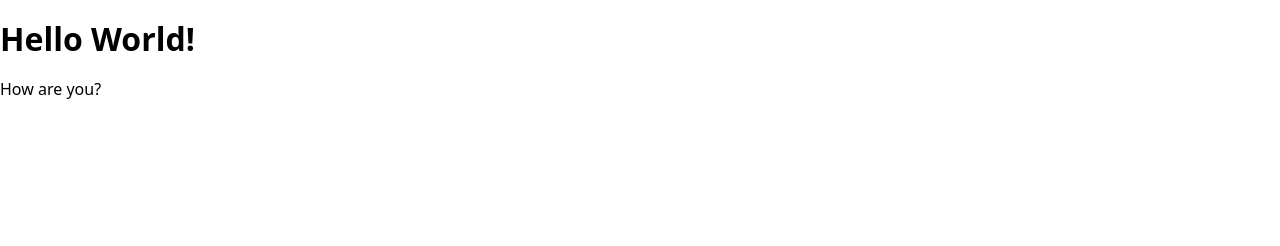
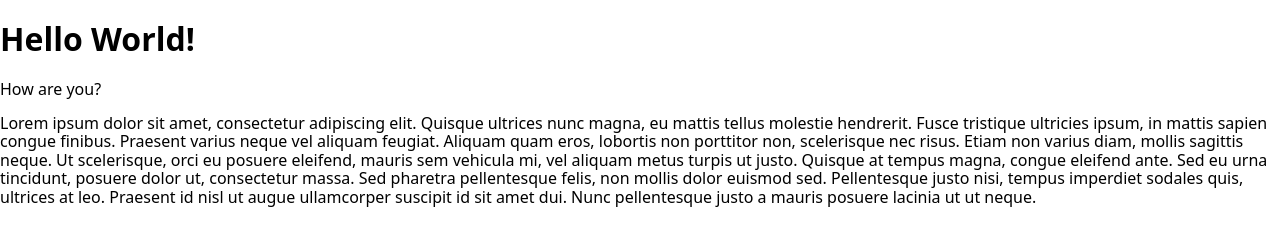
Before and after one commit to h00kdump/KI-studio, a plain HTML site: page src/index.html in a window 1280 px wide. Drawn offline with Linux system fonts and the light colour scheme.

Commit message:
add lorem tetx

```diff
--- a/src/index.html
+++ b/src/index.html
@@ -9,6 +9,7 @@
 <body>
     <h1>Hello World!</h1>
     <p>How are you?</p>
+    <p>Lorem ipsum dolor sit amet, consectetur adipiscing elit. Quisque ultrices nunc magna, eu mattis tellus molestie hendrerit. Fusce tristique ultricies ipsum, in mattis sapien congue finibus. Praesent varius neque vel aliquam feugiat. Aliquam quam eros, lobortis non porttitor non, scelerisque nec risus. Etiam non varius diam, mollis sagittis neque. Ut scelerisque, orci eu posuere eleifend, mauris sem vehicula mi, vel aliquam metus turpis ut justo. Quisque at tempus magna, congue eleifend ante. Sed eu urna tincidunt, posuere dolor ut, consectetur massa. Sed pharetra pellentesque felis, non mollis dolor euismod sed. Pellentesque justo nisi, tempus imperdiet sodales quis, ultrices at leo. Praesent id nisl ut augue ullamcorper suscipit id sit amet dui. Nunc pellentesque justo a mauris posuere lacinia ut ut neque.</p>
 
 </body>
 </html>
```
